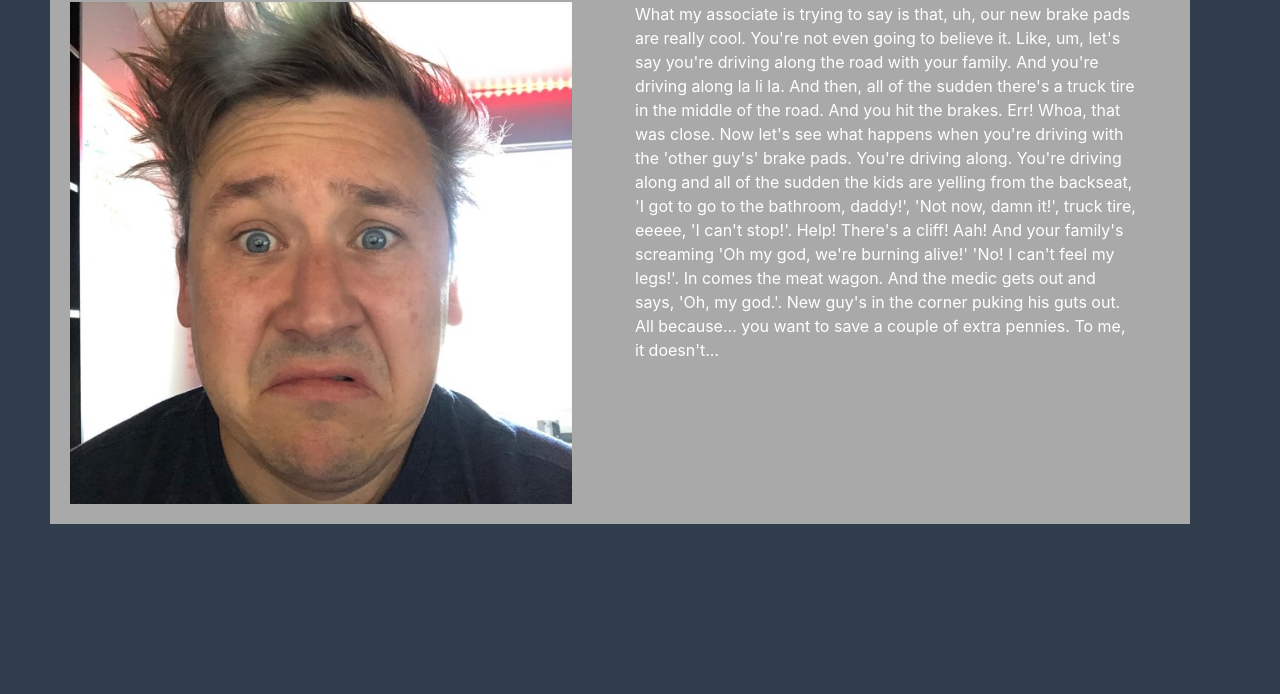
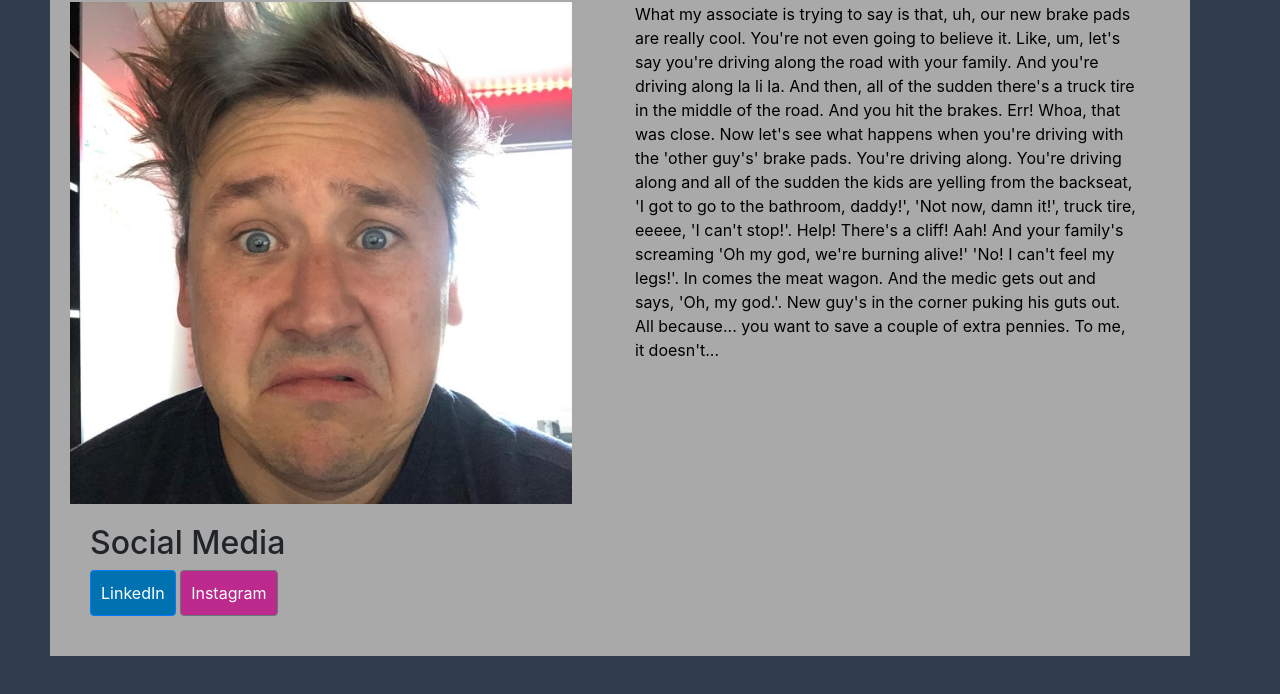
Before and after one commit to dustin-lamarr/homework-2, a plain HTML site: page index.html in a window 1280 px wide. Shown: the part 186-880 px from the top of the page. Before the commit the page ends 800 px from the top, so only its background shows below. Drawn offline with nearby package versions, Linux system fonts and the light colour scheme; a web font is replaced by a local one.

Commit message:
Added social media section and buttons

```diff
--- a/index.html
+++ b/index.html
@@ -37,11 +37,11 @@
       <div class="col">
         <h1>About Me</h1>
         <div class="row">
-          <div class="col" style="float:left">
+          <div class="col" style="float:left;">
             <img src="./assets/deez.JPG" alt="Dustin LaMarr"
               title="Did you eat a lot of paint chips when you were a kid?">
           </div>
-          <div class="col px-lg-5" style="color:white;">
+          <div class="col px-lg-5" style="color:black;">
             <p>What my associate is trying to say is that, uh, our new brake pads are really cool. You're not even going
               to believe it. Like, um, let's say you're driving along the road with your family. And you're driving
               along la li la. And then, all of the sudden there's a truck tire in the middle of the road. And you hit
@@ -54,8 +54,19 @@
               doesn't...</p>
           </div>
         </div>
+        <div class="row" style="padding:20px;">
+          <div class="col">
+            <h2>Social Media</h2>
+            <a class="btn btn-primary" style="padding:10px;" href="https://www.linkedin.com/in/dustinlamarr/"
+              role="button">LinkedIn</a>
+              <a class="btn btn-secondary" style="padding:10px;" href="https://www.linkedin.com/in/dustinlamarr/"
+              role="button">Instagram</a>
+          </div>
+        </div>
       </div>
     </div>
+  </div>
+
   </div>
 
 
--- a/style.css
+++ b/style.css
@@ -10,3 +10,11 @@ img{
     font-family: 'IM Fell DW Pica SC', serif;
     font-size: 24px;
 }
+
+.btn-primary{
+    background-color:#0072b1;
+}
+
+.btn-secondary{
+    background-color:#bc2a8d;
+}
```
Also changed, not shown: Assets/linkedin.png (added).
